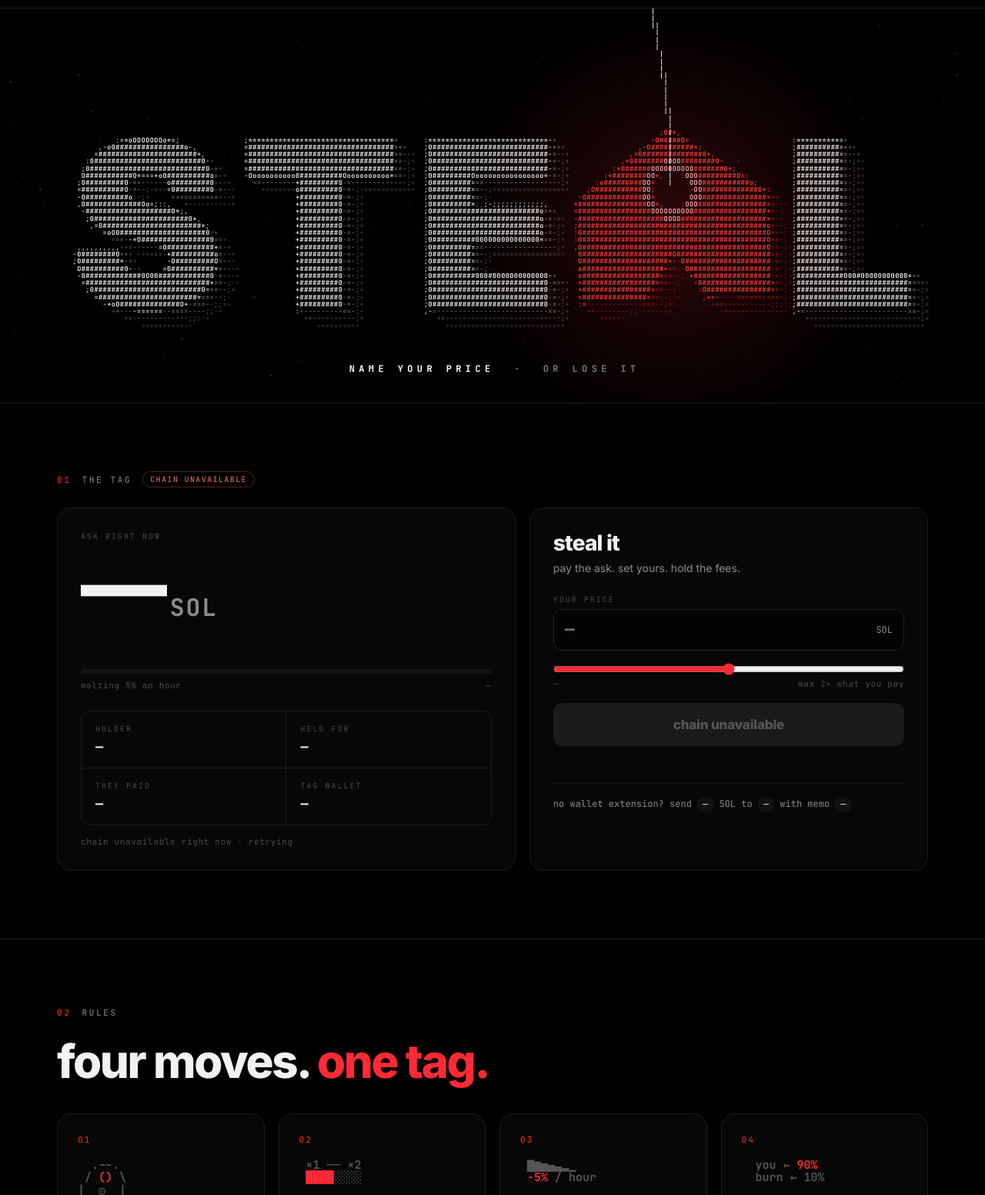
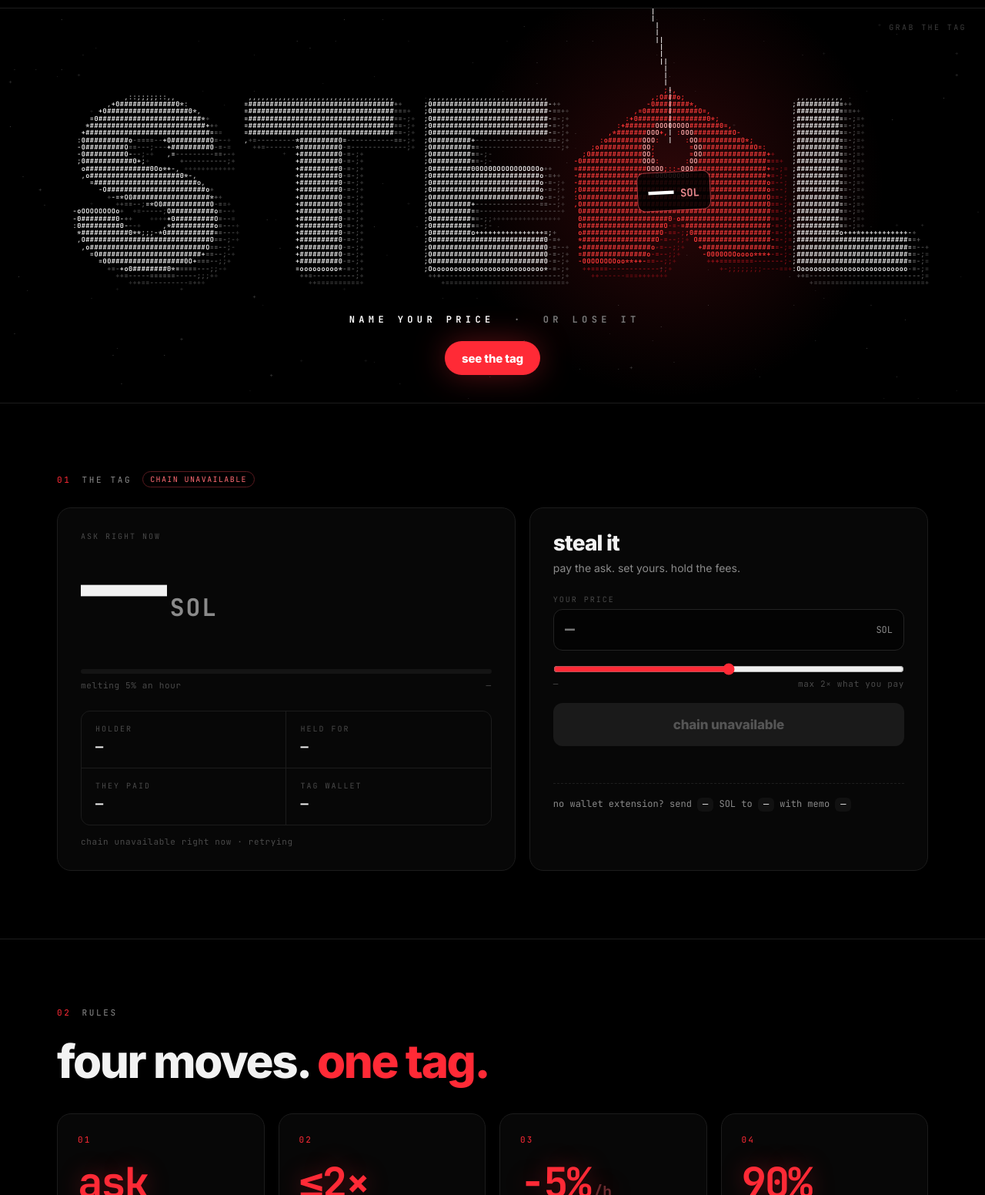
Before and after one commit to leontineidewall-oss/steal, a plain HTML site: page index.html in a window 1280 px wide. Shown: the part 48-1600 px from the top of the page at 77% size. Drawn offline with Linux system fonts and the light colour scheme; no server answers; animation ran at ten frames a second.

Commit message:
price sticker on the tag, drag toy, hero cta, sticky bar

```diff
--- a/index.html
+++ b/index.html
@@ -40,6 +40,16 @@ nav .wrap{display:flex;align-items:center;gap:22px;height:58px}
 .hero canvas{position:absolute;inset:0;width:100%;height:100%;display:block;cursor:grab;touch-action:pan-y}
 .hero .tl{position:absolute;left:0;right:0;bottom:7%;text-align:center;font:700 12px var(--mono);letter-spacing:.45em;color:#7a7a7a;pointer-events:none;padding-left:.45em}
 .hero .tl b{color:#fff;font-weight:700}
+.hero .tl{bottom:calc(7% + 64px)}
+.cta{position:absolute;left:50%;bottom:7%;transform:translateX(-50%);display:inline-flex;align-items:center;height:44px;padding:0 22px;border-radius:999px;background:var(--red);color:#fff;text-decoration:none;font:800 15px var(--sans);letter-spacing:-.01em;white-space:nowrap;box-shadow:0 0 40px rgba(255,42,54,.35);transition:filter .15s,transform .15s}
+.cta:hover{filter:brightness(1.12);transform:translateX(-50%) translateY(-1px)}
+.hint2{position:absolute;right:24px;top:18px;font:400 10px var(--mono);letter-spacing:.24em;text-transform:uppercase;color:#3d3d3d;pointer-events:none}
+.sbar{position:fixed;left:12px;right:12px;bottom:12px;z-index:30;display:none;align-items:center;gap:12px;background:rgba(10,10,10,.92);backdrop-filter:blur(10px);-webkit-backdrop-filter:blur(10px);border:1px solid #222;border-radius:16px;padding:10px 10px 10px 16px;transform:translateY(120%);transition:transform .25s}
+.sbar.on{transform:none}
+.sbar .a{font:800 20px var(--sans);letter-spacing:-.03em;font-variant-numeric:tabular-nums}
+.sbar .a small{font:700 10px var(--mono);color:var(--mid);margin-left:4px}
+.sbar .s{font:400 10px var(--mono);color:var(--mid);letter-spacing:.06em}
+.sbar a{margin-left:auto;height:42px;padding:0 18px;border-radius:12px;background:var(--red);color:#fff;font:800 14px var(--sans);text-decoration:none;display:inline-flex;align-items:center}
 h1.sr{position:absolute;width:1px;height:1px;overflow:hidden;clip:rect(0 0 0 0)}
 section{padding-top:88px;padding-bottom:88px;border-top:1px solid var(--line);scroll-margin-top:58px}
 .k{font:400 11px var(--mono);letter-spacing:.24em;text-transform:uppercase;color:var(--mid);display:flex;gap:14px;align-items:center;margin-bottom:26px}
@@ -81,8 +91,8 @@ input[type=range]{width:100%;margin:16px 0 4px;accent-color:var(--red)}
 .rule .n{font:400 11px var(--mono);color:var(--red);letter-spacing:.2em}
 .rule .w{font:900 46px/1 var(--sans);letter-spacing:-.04em;margin-top:auto}
 .rule .d{font:400 13px var(--mono);color:var(--mid);margin-top:10px}
-.rule pre{font:700 15px/1.1 var(--mono);color:#555;margin-top:18px;white-space:pre}
-.rule pre b{color:var(--red);font-weight:700}
+.rule .g{font:800 54px/1 var(--mono);color:var(--red);letter-spacing:-.04em;margin-top:22px;text-shadow:0 0 30px rgba(255,42,54,.35)}
+.rule .g small{font-size:.38em;color:#6a2a2e;margin-left:4px;letter-spacing:0}
 .after{margin-top:22px;font:400 13px var(--mono);color:var(--mid);display:flex;flex-wrap:wrap;gap:10px 28px}
 .after span::before{content:"→ ";color:var(--red)}
 .plan{display:grid;grid-template-columns:minmax(0,.9fr) minmax(0,1.1fr);gap:18px}
@@ -133,7 +143,7 @@ footer .wrap{display:flex;justify-content:space-between;gap:18px;font:400 12px v
 @keyframes fl{0%{color:var(--red2)}100%{color:inherit}}
 @media (prefers-reduced-motion:reduce){.rv{opacity:1;transform:none;transition:none}html{scroll-behavior:auto}}
 @media (max-width:900px){.live,.plan,.logwrap{grid-template-columns:minmax(0,1fr)}.rules{grid-template-columns:repeat(2,minmax(0,1fr))}.links{display:none}.ca{margin-left:auto}}
-@media (max-width:560px){.wrap{padding-left:16px;padding-right:16px}.rules,.stats{grid-template-columns:minmax(0,1fr)}.stats{grid-template-columns:repeat(2,minmax(0,1fr))}.card{padding:22px}section{padding-top:64px;padding-bottom:64px}.hero{height:440px;min-height:0}.hero .tl{font-size:10px;letter-spacing:.3em}.trust{grid-template-columns:minmax(0,1fr)}.trust>div:nth-child(odd){border-right:0;padding-bottom:6px;border-bottom:0}.trust>div.h:nth-child(2){display:none}.rule{min-height:200px}.ca .lbl{display:none}.grid4 .val{font-size:15px}.out .val{font-size:16px;white-space:normal}.out>div{padding:14px}.mrow{font-size:10px;gap:10px}.ask{font-size:58px}}
+@media (max-width:560px){.wrap{padding-left:16px;padding-right:16px}.rules,.stats{grid-template-columns:minmax(0,1fr)}.stats{grid-template-columns:repeat(2,minmax(0,1fr))}.card{padding:22px}section{padding-top:64px;padding-bottom:64px}.hero{height:440px;min-height:0}.hero .tl{font-size:10px;letter-spacing:.3em}.trust{grid-template-columns:minmax(0,1fr)}.trust>div:nth-child(odd){border-right:0;padding-bottom:6px;border-bottom:0}.trust>div.h:nth-child(2){display:none}.rule{min-height:200px}.ca .lbl{display:none}.sbar{display:flex}.hint2{display:none}.cta{height:40px;font-size:14px}.hero .tl{bottom:calc(7% + 56px)}.grid4 .val{font-size:15px}.out .val{font-size:16px;white-space:normal}.out>div{padding:14px}.mrow{font-size:10px;gap:10px}.ask{font-size:58px}}
 </style>
 </head>
 <body>
@@ -146,6 +156,8 @@ footer .wrap{display:flex;justify-content:space-between;gap:18px;font:400 12px v
   <h1 class="sr">steal</h1>
   <canvas id="scene" aria-label="ascii STEAL wordmark, the A is a red price tag on a string"></canvas>
   <div class="tl"><b>NAME YOUR PRICE</b> &nbsp;·&nbsp; OR LOSE IT</div>
+  <a class="cta" id="heroCta" href="#tag">see the tag</a>
+  <div class="hint2">grab the tag</div>
 </header>
 <main>
 <section id="tag"><div class="wrap">
@@ -183,16 +195,10 @@ footer .wrap{display:flex;justify-content:space-between;gap:18px;font:400 12px v
   <div class="k"><i>02</i> rules</div>
   <h2>four moves. <em>one tag.</em></h2>
   <div class="rules">
-    <div class="rule rv"><div class="n">01</div><pre>  .--.
- / <b>()</b> \
-|  ◎  |
-'----'</pre><div class="w">pay</div><div class="d">the ask, in SOL</div></div>
-    <div class="rule rv"><div class="n">02</div><pre> ×1 ── ×2
- <b>████</b>░░░░</pre><div class="w">name</div><div class="d">your price, up to 2× what you paid</div></div>
-    <div class="rule rv"><div class="n">03</div><pre> ▇▆▅▄▃▂▁
- <b>-5%</b> / hour</pre><div class="w">melt</div><div class="d">the ask drops 5% every hour</div></div>
-    <div class="rule rv"><div class="n">04</div><pre>  you ← <b>90%</b>
-  burn ← 10%</pre><div class="w">lose</div><div class="d">stolen? you get 90% of their pay</div></div>
+    <div class="rule rv"><div class="n">01</div><div class="g">ask</div><div class="w">pay</div><div class="d">the ask, in SOL</div></div>
+    <div class="rule rv"><div class="n">02</div><div class="g">≤2×</div><div class="w">name</div><div class="d">your price, up to 2× what you paid</div></div>
+    <div class="rule rv"><div class="n">03</div><div class="g">−5%<small>/h</small></div><div class="w">melt</div><div class="d">the ask drops every hour</div></div>
+    <div class="rule rv"><div class="n">04</div><div class="g">90%</div><div class="w">lose</div><div class="d">stolen? you get 90% of their pay</div></div>
   </div>
   <div class="after"><span>holder gets the creator fees</span><span>10% of every steal buys and burns the coin</span><span>floor 0.01 SOL</span></div>
 </div></section>
@@ -269,6 +275,7 @@ footer .wrap{display:flex;justify-content:space-between;gap:18px;font:400 12px v
 </div></section>
 </main>
 <footer><div class="wrap"><span>steal</span><span>reads solana. never asks for keys.</span></div></footer>
+<div class="sbar" id="sbar"><div><div class="a"><span id="sbAsk">—</span><small>SOL</small></div><div class="s" id="sbSub">—</div></div><a href="#tag" id="sbBtn">the tag</a></div>
 <div class="toast" id="toast"></div>
 <script>
 // steal ascii engine: 3d STEAL wordmark whose A is a swinging red price tag
@@ -296,11 +303,11 @@ footer .wrap{display:flex;justify-content:space-between;gap:18px;font:400 12px v
     var capH = (m.measureText("H").actualBoundingBoxAscent || FS * 0.73);
     var total = this.word ? wS + wT + wE + wA + wL + gap * FS * 4 : wA;
     var k = Math.min((W * 0.86) / total, (H * 0.52) / capH);
-    if (!this.word) k = Math.min((W * 0.62) / wA, (H * 0.6) / capH);
+    if (!this.word) k = Math.min((W * 0.6) / wA, (H * 0.5) / capH);
     this.FS = FS * k; this.capH = capH * k; this.gap = gap * FS * k;
     var ws = [wS, wT, wE, wA, wL].map(function (v) { return v * k; });
     var x0 = (W - total * k) / 2;
-    this.base = H * (this.word ? 0.6 : 0.68) + this.capH / 2 - this.capH * 0.12;
+    this.base = H * (this.word ? 0.5 : 0.54) + this.capH / 2 - this.capH * 0.12;
     this.xs = []; var acc = x0; for (var i = 0; i < 5; i++) { this.xs.push(acc); acc += ws[i] + this.gap; }
     this.tw = ws[3]; this.tcx = this.word ? this.xs[3] + ws[3] / 2 : W / 2;
     this.depth = Math.max(6, Math.round(this.FS * 0.05)); this.dx = this.FS * 0.0052; this.dy = this.FS * 0.004;
@@ -362,12 +369,14 @@ footer .wrap{display:flex;justify-content:space-between;gap:18px;font:400 12px v
   };
   Scene.prototype.poke = function (v) { this.om += v; };
   Scene.prototype.yank = function () { this.lv = -this.H * 0.06; };
+  Scene.prototype.drag = function (px) { var a = Math.max(-0.55, Math.min(0.55, (px - this.tcx) / (this.tw * 1.4))); this.om = (a - this.th) * 20; this.th = a; this.dragging = true; };
+  Scene.prototype.release = function () { this.dragging = false; };
   Scene.prototype.frame = function (t) {
     var x = this.x, W = this.W, H = this.H, me = this;
     if (!this.t0) this.t0 = t; var dt = Math.min(0.05, (t - (this.last || t)) / 1000); this.last = t;
     // pendulum
     var target = -0.06 + 0.035 * Math.sin((t - this.t0) / 1000 * 1.1);
-    this.om += (-(this.th - target) * 9 - this.om * 1.6) * dt; this.th += this.om * dt;
+    if (!this.dragging) { this.om += (-(this.th - target) * 9 - this.om * 1.6) * dt; this.th += this.om * dt; }
     this.th = Math.max(-0.6, Math.min(0.6, this.th));
     // yank spring
     this.lv += (-this.lift * 30 - this.lv * 7) * dt; this.lift += this.lv * dt * 60;
@@ -400,6 +409,20 @@ footer .wrap{display:flex;justify-content:space-between;gap:18px;font:400 12px v
       var ci2 = Math.floor(xx / this.cw), cj2 = Math.floor(yy / this.ch), key = ci2 + ":" + cj2;
       if (seen[key] || cj2 < 0) continue; seen[key] = 1; x.fillText("|", ci2 * this.cw, cj2 * this.ch);
     }
+    // the price sticker: live ask on a black plate, riding the tag
+    var lab = this.price == null ? "—" : this.price;
+    x.save(); x.translate(hole[0], hole[1]); x.rotate(th);
+    var fs = Math.max(11, this.capH * 0.15), ly = this.capH * 0.235;
+    x.font = "800 " + fs.toFixed(1) + "px " + this.font; x.textAlign = "center"; x.textBaseline = "middle";
+    var tw3 = x.measureText(lab).width, sfs = fs * 0.42; x.font = "700 " + sfs.toFixed(1) + "px " + this.mono;
+    var uw = x.measureText("SOL").width, pw = Math.min(this.tw * 0.86, tw3 + uw + fs * 1.1), ph = fs * 1.5;
+    x.fillStyle = "rgba(0,0,0,.86)"; x.beginPath();
+    if (x.roundRect) x.roundRect(-pw / 2, ly - ph / 2, pw, ph, fs * 0.28); else x.rect(-pw / 2, ly - ph / 2, pw, ph);
+    x.fill(); x.strokeStyle = "rgba(255,90,100,.55)"; x.lineWidth = 1; x.stroke();
+    x.fillStyle = "#fff"; x.font = "800 " + fs.toFixed(1) + "px " + this.font; x.textAlign = "left";
+    var sx0 = -(tw3 + uw + fs * 0.25) / 2; x.fillText(lab, sx0, ly + fs * 0.04);
+    x.fillStyle = "rgba(255,150,155,.9)"; x.font = "700 " + sfs.toFixed(1) + "px " + this.mono; x.fillText("SOL", sx0 + tw3 + fs * 0.25, ly + fs * 0.12);
+    x.restore(); x.textAlign = "left";
     this.frames++;
   };
   Scene.prototype.hit = function (px, py) {
@@ -520,16 +543,26 @@ footer .wrap{display:flex;justify-content:space-between;gap:18px;font:400 12px v
     var run = function (t) { if (!document.hidden) sc.frame(t); if (motion) requestAnimationFrame(run); };
     if (motion) requestAnimationFrame(run); else sc.frame(performance.now());
     var rz; window.addEventListener("resize", function () { clearTimeout(rz); rz = setTimeout(function () { sc.layout(); if (!motion) sc.frame(performance.now()); }, 120); });
+    var down = null, moved = 0;
+    function pos(e) { var r = cv.getBoundingClientRect(); return [e.clientX - r.left, e.clientY - r.top]; }
+    cv.addEventListener("pointerdown", function (e) {
+      var q = pos(e); if (!sc.hit(q[0], q[1])) return;
+      down = q; moved = 0; try { cv.setPointerCapture(e.pointerId); } catch (x) {} cv.style.cursor = "grabbing";
+    });
     cv.addEventListener("pointermove", function (e) {
-      var r = cv.getBoundingClientRect(), x = e.clientX - r.left, y = e.clientY - r.top;
-      if (lastX != null && sc.hit(x, y)) sc.poke((x - lastX) * 0.02);
-      lastX = x; cv.style.cursor = sc.hit(x, y) ? "grab" : "default";
+      var q = pos(e);
+      if (down) { moved += Math.abs(q[0] - (lastX == null ? q[0] : lastX)); if (moved > 6) sc.drag(q[0]); }
+      else if (lastX != null && sc.hit(q[0], q[1])) sc.poke((q[0] - lastX) * 0.02);
+      lastX = q[0]; if (!down) cv.style.cursor = sc.hit(q[0], q[1]) ? "grab" : "default";
     });
-    cv.addEventListener("pointerleave", function () { lastX = null; });
-    cv.addEventListener("click", function (e) {
-      var r = cv.getBoundingClientRect();
-      if (sc.hit(e.clientX - r.left, e.clientY - r.top)) { sc.yank(); sc.poke((Math.random() - 0.5) * 3); cv.dataset.yanks = (+cv.dataset.yanks || 0) + 1; }
-    });
+    function up() {
+      if (!down) return;
+      if (moved <= 6) { sc.yank(); sc.poke((Math.random() - 0.5) * 3); cv.dataset.yanks = (+cv.dataset.yanks || 0) + 1; }
+      else cv.dataset.drags = (+cv.dataset.drags || 0) + 1;
+      sc.release(); down = null; cv.style.cursor = "grab";
+    }
+    cv.addEventListener("pointerup", up); cv.addEventListener("pointercancel", up);
+    cv.addEventListener("pointerleave", function () { if (!down) lastX = null; });
     window.__scene = sc;
   }
   if (document.fonts && document.fonts.load) Promise.race([Promise.all([document.fonts.load("900 100px Inter"), document.fonts.load("700 12px 'JetBrains Mono'")]), new Promise(function (r) { setTimeout(r, 1500); })]).then(boot, boot);
@@ -549,6 +582,10 @@ footer .wrap{display:flex;justify-content:space-between;gap:18px;font:400 12px v
     var askEl = $("ask");
     if (ask == null) { set("ask", "—"); askEl.dataset.shown = "0"; set("askUsd", ""); }
     else { set("ask", sol(ask, 4)); askEl.dataset.shown = "1"; set("askUsd", S.solUsd ? "≈ " + usd(ask * S.solUsd) : ""); }
+    if (sc) sc.price = ask == null ? null : sol(ask, 4);
+    var bar = $("sbar"); set("sbAsk", ask == null ? "—" : sol(ask, 4)); set("sbSub", live ? (t.holder ? "held by " + short(t.holder) : "held by the house") : (S.tagErr || (t && t.error)) ? "chain unavailable" : "not open yet");
+    $("sbBtn").textContent = ask == null ? "the tag" : "steal it";
+    $("heroCta").textContent = ask == null ? "see the tag" : "steal it · " + sol(ask, 4) + " SOL";
     if (live && t.setAt != null && t.set) {
       var pct = Math.max(0, Math.min(100, ask / t.set * 100));
       $("meltBar").style.width = pct.toFixed(2) + "%";
@@ -743,6 +780,16 @@ footer .wrap{display:flex;justify-content:space-between;gap:18px;font:400 12px v
     document.body.dataset.ready = "1";
   });
 
+  // ---------- sticky bar (phones) ----------
+  (function () {
+    var bar = $("sbar"), hero = $("top"), tag = $("tag");
+    function chk() {
+      var h = hero.getBoundingClientRect().bottom < 0, r = tag.getBoundingClientRect(), inTag = r.top < innerHeight && r.bottom > 0;
+      bar.classList.toggle("on", h && !inTag);
+    }
+    addEventListener("scroll", chk, { passive: true }); addEventListener("resize", chk); chk();
+  })();
+
   // ---------- reveal ----------
   var rv = [].slice.call(document.querySelectorAll(".rv"));
   if ("IntersectionObserver" in window && motion) {
```
